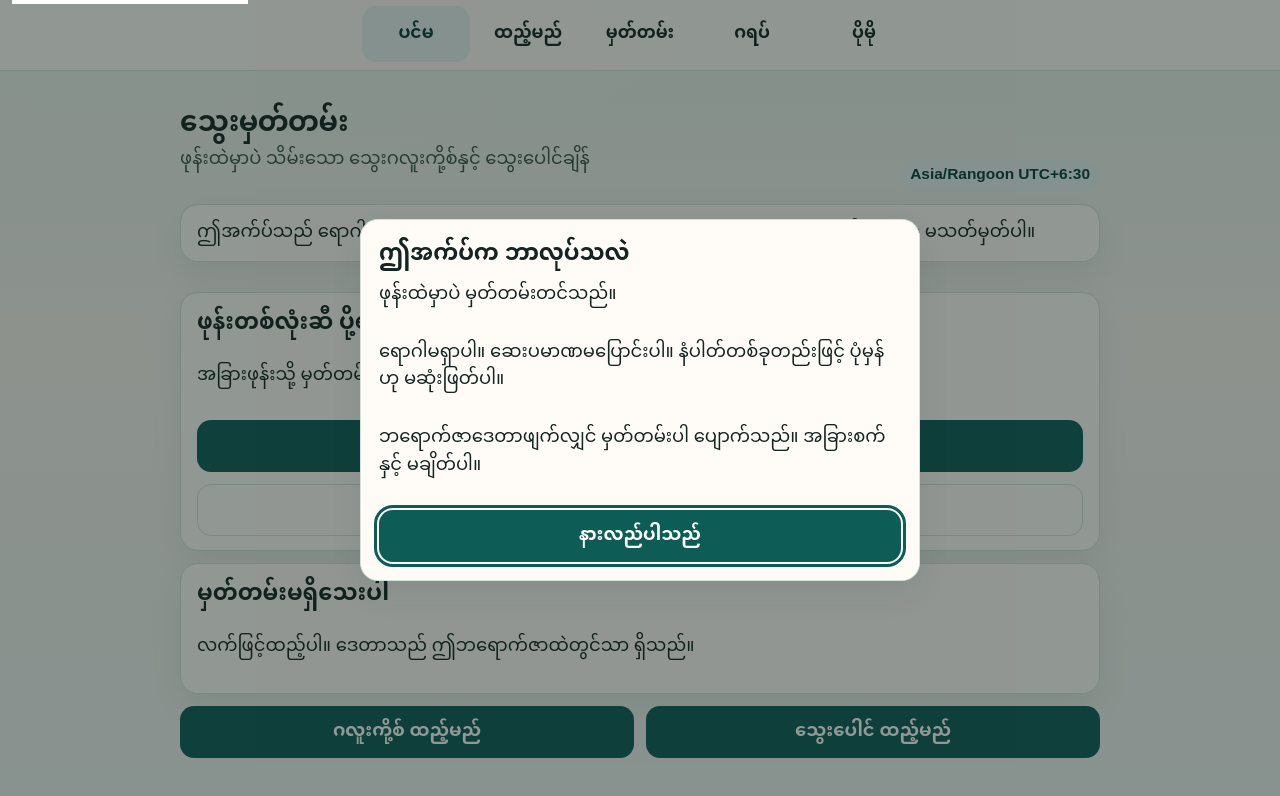
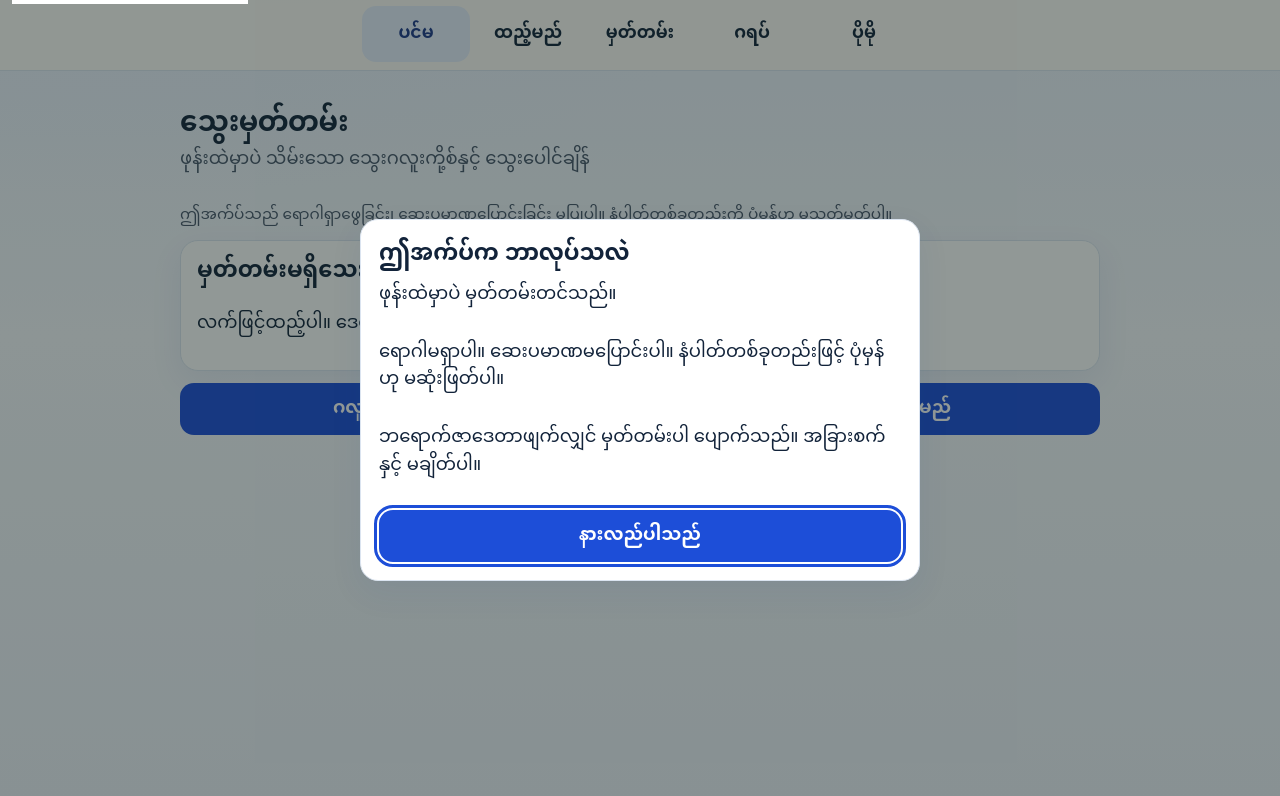
Before and after one commit to Khinelintun91/thwaymattam, a React (Vite) app: page / in a window 1280 px wide. Shown: the top 796 px of the page. Built offline with nearby package versions, Linux system fonts and the light colour scheme.

Commit message:
Home redesign in the Dribbble style: blue accent, week summary, recent readings

```diff
--- a/src/App.tsx
+++ b/src/App.tsx
@@ -1,6 +1,6 @@
 import { useEffect, useState } from 'react';
 import { Modal } from './components/Modal.tsx';
-import { ACK_KEY, OFFSET_LABEL, TIMEZONE, type Reading } from './domain/types.ts';
+import { ACK_KEY, type Reading } from './domain/types.ts';
 import { LogProvider, useLog } from './store/LogProvider.tsx';
 import { AddView } from './views/AddView.tsx';
 import { ChartsView } from './views/ChartsView.tsx';
@@ -91,7 +91,6 @@ function Shell() {
             <h1 className="brand">သွေးမှတ်တမ်း</h1>
             <p className="muted">ဖုန်းထဲမှာပဲ သိမ်းသော သွေးဂလူးကို့စ်နှင့် သွေးပေါင်ချိန်</p>
           </div>
-          <span className="tz-chip">{TIMEZONE} {OFFSET_LABEL}</span>
         </header>
         {log.demo ? <p className="demo-chip">နမူနာဒေတာ — တကယ်လူနာမှတ်တမ်း မဟုတ်ပါ</p> : null}
         {log.saveMessage ? <p className="banner warning" role="status">{log.saveMessage}</p> : null}
--- a/src/domain/summary.ts
+++ b/src/domain/summary.ts
@@ -1,6 +1,6 @@
 import { filterReadings } from './history.ts';
 import { isEmergencySymptom, type Reading, type Symptom } from './types.ts';
-import { dateKey } from './time.ts';
+import { dateKey, shiftDateKey } from './time.ts';
 import { convertGlucose } from './units.ts';
 
 /**
@@ -93,6 +93,33 @@ export function summarizeReadings(readings: Reading[], from: string, to: string)
   };
 }
 
+export interface WeekSummary {
+  count: number;
+  /** Share of the week's readings inside their own target, or null when there are none. */
+  inRangePercent: number | null;
+}
+
+function readingInRange(reading: Reading): boolean {
+  if (reading.type === 'glucose') {
+    const mg = Math.round(convertGlucose(reading.glucoseValue, reading.glucoseUnit, 'mg/dL'));
+    if (mg < LOW_GLUCOSE_MGDL) return false;
+    if (reading.mealContext === 'fasting') return mg >= FASTING_TARGET.min && mg <= FASTING_TARGET.max;
+    if (reading.mealContext === 'postmeal') return mg < POSTMEAL_TARGET_MAX;
+    return mg <= 180;
+  }
+  return reading.systolic < BP_TARGET.sys && reading.diastolic < BP_TARGET.dia;
+}
+
+/** This week's readings (today + 6 days back) with the in-target share, for the Home summary strip. */
+export function weekSummary(readings: Reading[], now = new Date()): WeekSummary {
+  const to = dateKey(now);
+  const from = shiftDateKey(to, -6) ?? to;
+  const rows = filterReadings(readings, { type: 'all', context: 'all', unit: 'all', from, to });
+  if (rows.length === 0) return { count: 0, inRangePercent: null };
+  const inRange = rows.filter(readingInRange).length;
+  return { count: rows.length, inRangePercent: Math.round((inRange / rows.length) * 100) };
+}
+
 export interface MonthOption {
   key: string;
   year: number;
--- a/src/index.css
+++ b/src/index.css
@@ -1,25 +1,25 @@
 :root {
-  color: #142421;
+  color: #12233a;
   background:
-    radial-gradient(1200px 500px at 10% -10%, #f3f7ef 0%, transparent 55%),
-    linear-gradient(180deg, #e5f0ea 0%, #f7f4ee 42%, #eef3f0 100%);
+    radial-gradient(1200px 500px at 10% -10%, #e8effd 0%, transparent 55%),
+    linear-gradient(180deg, #eaf1fb 0%, #f6f8fc 42%, #eef2f9 100%);
   font-family: "Noto Sans Myanmar", "Pyidaungsu", "Myanmar Text", sans-serif;
   font-size: 18px;
   line-height: 1.55;
-  --paper: #fffcf8;
-  --ink: #142421;
-  --muted: #3c524c;
-  --line: #d3e1da;
-  --teal: #0e5c56;
-  --teal-deep: #083f3b;
-  --soft: #e7f3f1;
+  --paper: #ffffff;
+  --ink: #12233a;
+  --muted: #475569;
+  --line: #dbe4f0;
+  --accent: #1d4ed8;
+  --accent-deep: #1e3a8a;
+  --soft: #e8effd;
   --amber: #7a4308;
   --amber-bg: #fff4e2;
   --red: #7d1524;
   --red-bg: #fde8eb;
   --info: #1a456c;
   --info-bg: #e7f1f8;
-  --shadow: 0 12px 32px rgba(18, 48, 42, 0.08);
+  --shadow: 0 12px 32px rgba(23, 58, 143, 0.08);
 }
 
 * { box-sizing: border-box; }
@@ -31,7 +31,7 @@ button { cursor: pointer; }
 img { max-width: 100%; }
 
 :focus-visible {
-  outline: 3px solid #0e5c56;
+  outline: 3px solid #1d4ed8;
   outline-offset: 2px;
 }
 
@@ -78,7 +78,7 @@ img { max-width: 100%; }
   padding: 4px 10px;
   border-radius: 999px;
   background: var(--soft);
-  color: var(--teal-deep);
+  color: var(--accent-deep);
   font-size: 0.86rem;
   font-weight: 600;
   line-height: 1.4;
@@ -109,7 +109,7 @@ h3 { font-size: 1.05rem; margin-bottom: 6px; }
   background: white;
   font-weight: 600;
 }
-.btn-primary { background: var(--teal); color: white; }
+.btn-primary { background: var(--accent); color: white; }
 .btn-primary:disabled { opacity: 0.55; }
 .btn-quiet { background: transparent; border-color: var(--line); }
 .btn-danger { background: var(--red); color: white; }
@@ -139,7 +139,7 @@ h3 { font-size: 1.05rem; margin-bottom: 6px; }
   min-width: 0;
   overflow-wrap: anywhere;
 }
-.nav-btn[aria-current="page"] { background: var(--soft); color: var(--teal-deep); }
+.nav-btn[aria-current="page"] { background: var(--soft); color: var(--accent-deep); }
 
 .reading-value {
   font-size: clamp(2rem, 8vw, 3rem);
@@ -177,7 +177,7 @@ h3 { font-size: 1.05rem; margin-bottom: 6px; }
   overflow-wrap: anywhere;
 }
 .choice[aria-checked="true"] {
-  border-color: var(--teal);
+  border-color: var(--accent);
   background: var(--soft);
 }
 .chips { display: flex; flex-wrap: wrap; gap: 8px; }
@@ -189,7 +189,7 @@ h3 { font-size: 1.05rem; margin-bottom: 6px; }
   padding: 4px 6px 4px 12px;
   border-radius: 999px;
   background: var(--soft);
-  color: var(--teal-deep);
+  color: var(--accent-deep);
   font-size: 0.9rem;
   font-weight: 600;
 }
@@ -274,7 +274,7 @@ th, td { text-align: left; padding: 8px 6px; border-bottom: 1px solid var(--line
   cursor: pointer;
 }
 .day-head-btn > span { min-width: 0; overflow-wrap: anywhere; }
-.part-head { font-size: 0.95rem; margin: 12px 0 6px; color: var(--teal-deep); }
+.part-head { font-size: 0.95rem; margin: 12px 0 6px; color: var(--accent-deep); }
 .reading-rows { list-style: none; margin: 0; padding: 0; display: grid; gap: 8px; }
 .reading-row {
   display: flex;
@@ -291,6 +291,21 @@ th, td { text-align: left; padding: 8px 6px; border-bottom: 1px solid var(--line
 .row-actions { display: flex; gap: 6px; flex-shrink: 0; }
 .btn-tiny { min-height: 36px; padding: 4px 10px; font-size: 0.85rem; border-radius: 10px; }
 .danger-zone { border-color: #efc2c8; }
+.disclaimer-line { font-size: 0.85rem; margin: 0; }
+.summary-strip { display: flex; gap: 16px; justify-content: space-around; text-align: center; padding: 16px; }
+.summary-number { display: block; font-size: 1.9rem; font-weight: 700; color: var(--accent); font-variant-numeric: tabular-nums; line-height: 1.2; }
+.segmented { display: flex; gap: 4px; background: var(--soft); border-radius: 999px; padding: 4px; width: fit-content; max-width: 100%; }
+.segmented button {
+  min-height: 40px;
+  border: 0;
+  border-radius: 999px;
+  background: transparent;
+  padding: 6px 14px;
+  font-weight: 600;
+  min-width: 0;
+  overflow-wrap: anywhere;
+}
+.segmented button[aria-pressed="true"] { background: var(--accent); color: white; }
 details { background: var(--paper); border: 1px solid var(--line); border-radius: 14px; padding: 10px 12px; }
 summary { min-height: 44px; cursor: pointer; font-weight: 700; }
 
--- a/src/views/HomeView.tsx
+++ b/src/views/HomeView.tsx
@@ -1,10 +1,10 @@
-import { useState } from 'react';
-import { evaluateReading } from '../domain/safety.ts';
+import { useMemo, useState } from 'react';
+import { badgeFor, evaluateReading } from '../domain/safety.ts';
 import type { Reading } from '../domain/types.ts';
 import { badgeText, noticesFor, readingContext, readingValue, whenLabel } from '../components/format.ts';
 import { SafetyList } from '../components/SafetyList.tsx';
 import { latestReading } from '../domain/history.ts';
-import { ShareBackupButton } from '../components/ShareBackup.tsx';
+import { weekSummary } from '../domain/summary.ts';
 import { useLog } from '../store/LogProvider.tsx';
 
 const WINDOW_MS = 48 * 60 * 60 * 1000;
@@ -12,6 +12,11 @@ const WINDOW_MS = 48 * 60 * 60 * 1000;
 export function HomeView({ onAdd }: { onAdd: (type: 'glucose' | 'bp') => void }) {
   const { hydrated, readings } = useLog();
   const [now] = useState(() => Date.now());
+  const week = useMemo(() => weekSummary(readings, new Date(now)), [readings, now]);
+  const recent = useMemo(
+    () => [...readings].sort((a, b) => Date.parse(b.recordedAt) - Date.parse(a.recordedAt)).slice(0, 5),
+    [readings],
+  );
   if (!hydrated) return <p role="status">ဖွင့်နေသည်…</p>;
   const glucose = latestReading(readings, 'glucose');
   const bp = latestReading(readings, 'bp');
@@ -24,17 +29,9 @@ export function HomeView({ onAdd }: { onAdd: (type: 'glucose' | 'bp') => void })
 
   return (
     <div className="stack">
-      <p className="disclaimer">
+      <p className="muted disclaimer-line">
         ဤအက်ပ်သည် ရောဂါရှာဖွေခြင်း၊ ဆေးပမာဏပြောင်းခြင်း မပြုပါ။ နံပါတ်တစ်ခုတည်းကို ပုံမှန်ဟု မသတ်မှတ်ပါ။
       </p>
-      <section className="card stack">
-        <h2>ဖုန်းတစ်လုံးဆီ ပို့ရန်</h2>
-        <p>အခြားဖုန်းသို့ မှတ်တမ်းဖိုင် ပို့ပါ။ လက်ခံသောဖုန်းတွင် ပိုမို စာမျက်နှာမှ ပေါင်းထည့်ပါ။</p>
-        <ShareBackupButton />
-        <button type="button" className="btn btn-quiet btn-block" onClick={() => { window.location.hash = '#/more'; }}>
-          အခြားဖုန်းမှ ယူမည်
-        </button>
-      </section>
       {alerts.map((alert) => (
         <SafetyList key={alert.reading.id} notices={alert.notices} />
       ))}
@@ -44,10 +41,40 @@ export function HomeView({ onAdd }: { onAdd: (type: 'glucose' | 'bp') => void })
           <p>လက်ဖြင့်ထည့်ပါ။ ဒေတာသည် ဤဘရောက်ဇာထဲတွင်သာ ရှိသည်။</p>
         </section>
       ) : (
-        <div className="grid-2">
-          <LatestCard title="နောက်ဆုံး ဂလူးကို့စ်" reading={glucose} all={readings} />
-          <LatestCard title="နောက်ဆုံး သွေးပေါင်" reading={bp} all={readings} />
-        </div>
+        <>
+          <section className="card summary-strip" aria-label="ဒီအပတ် အနှစ်ချုပ်">
+            <div>
+              <strong className="summary-number">{week.count}</strong>
+              <span className="muted">ဒီအပတ် မှတ်တမ်း</span>
+            </div>
+            <div>
+              <strong className="summary-number">{week.inRangePercent == null ? '—' : `${week.inRangePercent}%`}</strong>
+              <span className="muted">ပစ်မှတ်အတွင်း</span>
+            </div>
+          </section>
+          <div className="grid-2">
+            <LatestCard title="နောက်ဆုံး ဂလူးကို့စ်" reading={glucose} all={readings} />
+            <LatestCard title="နောက်ဆုံး သွေးပေါင်" reading={bp} all={readings} />
+          </div>
+          <section className="card stack">
+            <h3>မကြာသေးသော မှတ်တမ်းများ</h3>
+            <ul className="reading-rows">
+              {recent.map((reading) => (
+                <li key={reading.id} className="reading-row">
+                  <div className="reading-row-main">
+                    <span className="reading-row-time">{whenLabel(reading)}</span>
+                    <strong>{readingValue(reading)}</strong>
+                    <span className="muted"> · {readingContext(reading)}</span>
+                    {badgeText(reading, readings) ? <span className={`badge ${badgeFor(noticesFor(reading, readings))}`}>{badgeText(reading, readings)}</span> : null}
+                  </div>
+                </li>
+              ))}
+            </ul>
+            <button type="button" className="btn btn-quiet btn-block" onClick={() => { window.location.hash = '#/history'; }}>
+              မှတ်တမ်း အားလုံး ကြည့်မည်
+            </button>
+          </section>
+        </>
       )}
       <div className="grid-2">
         <button type="button" className="btn btn-primary" onClick={() => onAdd('glucose')}>ဂလူးကို့စ် ထည့်မည်</button>
```
Also changed, not shown: src/views/ChartsView.tsx (+20 -13 lines), 1 other file (tests, documents, lock files or other folders).
